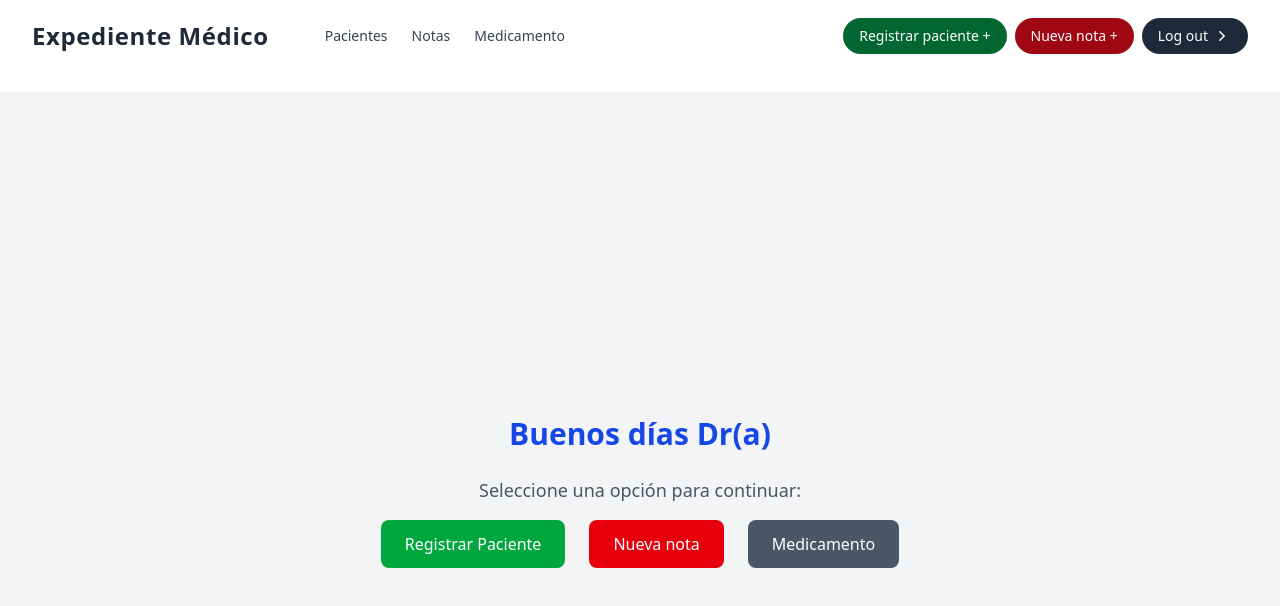
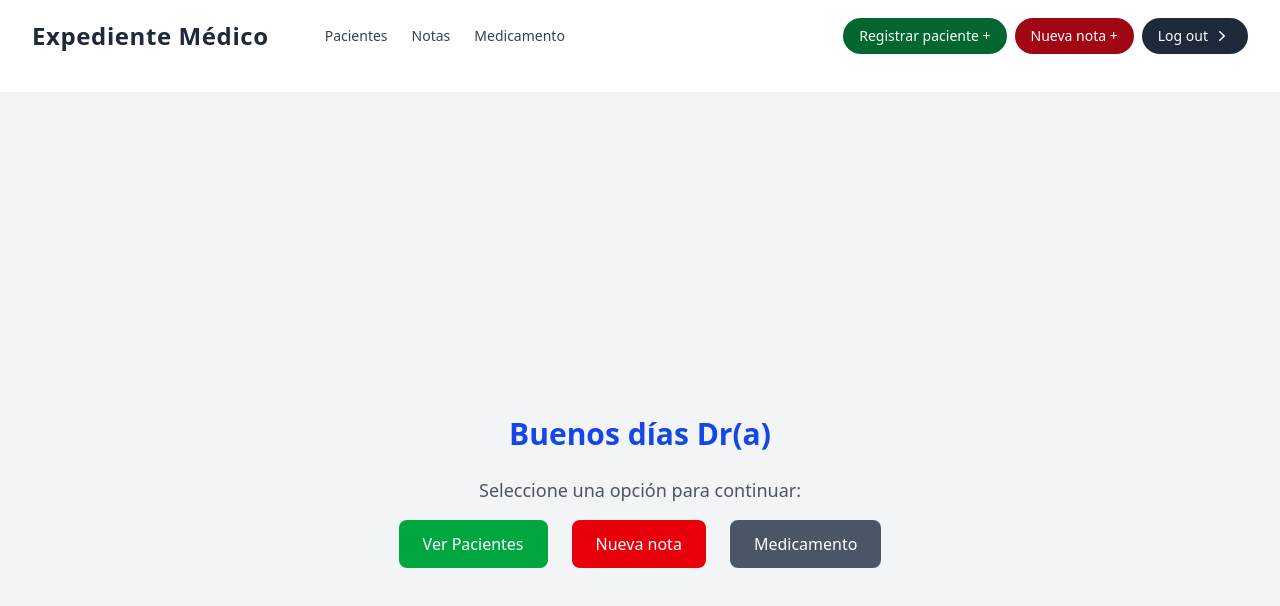
Before and after one commit to LuisDNA1196/expedientelectronico, a React (Vite) app: page /home in a window 1280 px wide. Shown: the top 606 px of the page. Built offline with nearby package versions, Linux system fonts and the light colour scheme.

Commit message:
modifico home

```diff
--- a/src/pages/Home.jsx
+++ b/src/pages/Home.jsx
@@ -17,9 +17,9 @@ const Home = () => {
         Seleccione una opción para continuar:
       </p>
       <div className="flex space-x-6">
-        <Link to="/registrar">
+        <Link to="/pacientes">
           <button className="bg-green-600 text-white px-6 py-3 rounded-lg hover:bg-green-700 transition">
-            Registrar Paciente
+            Ver Pacientes
           </button>
         </Link>
         <Link to="/buscar">
```
Also changed, not shown: 1 other file (tests, documents, lock files or other folders).
